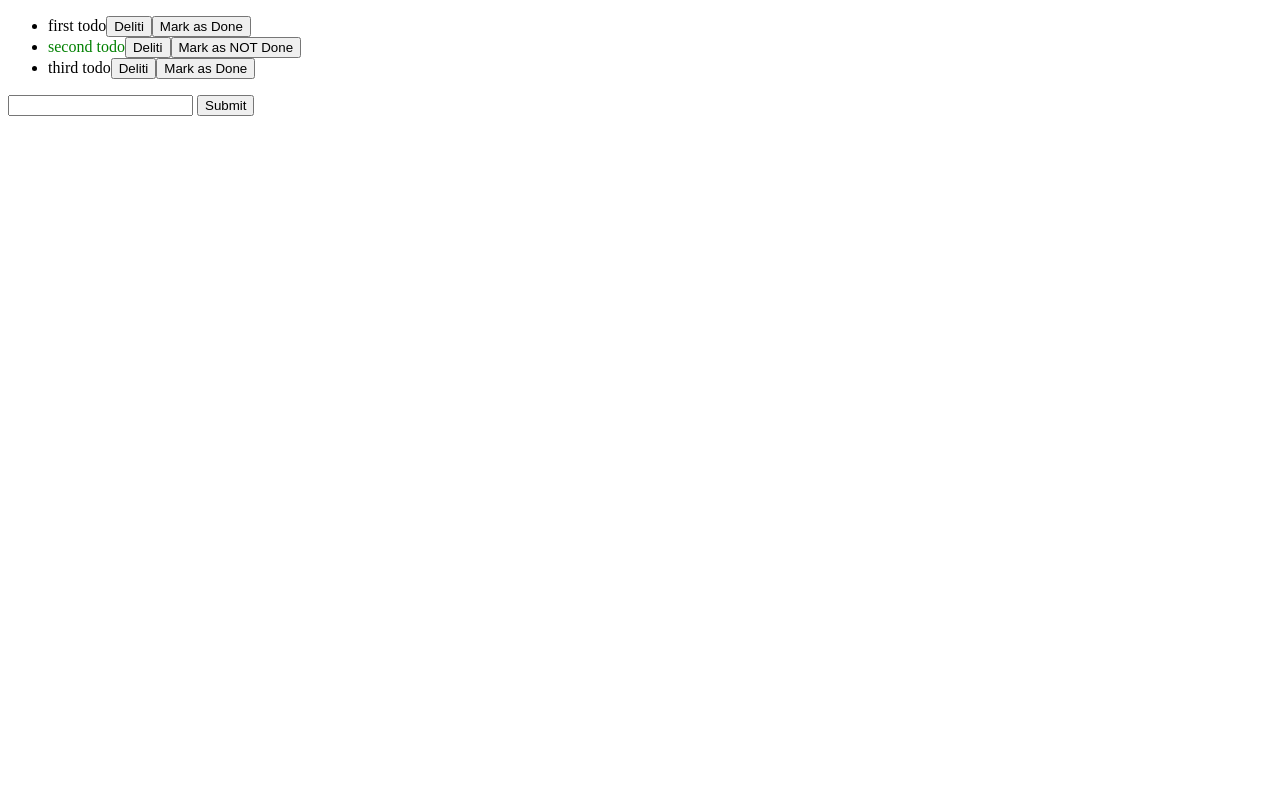
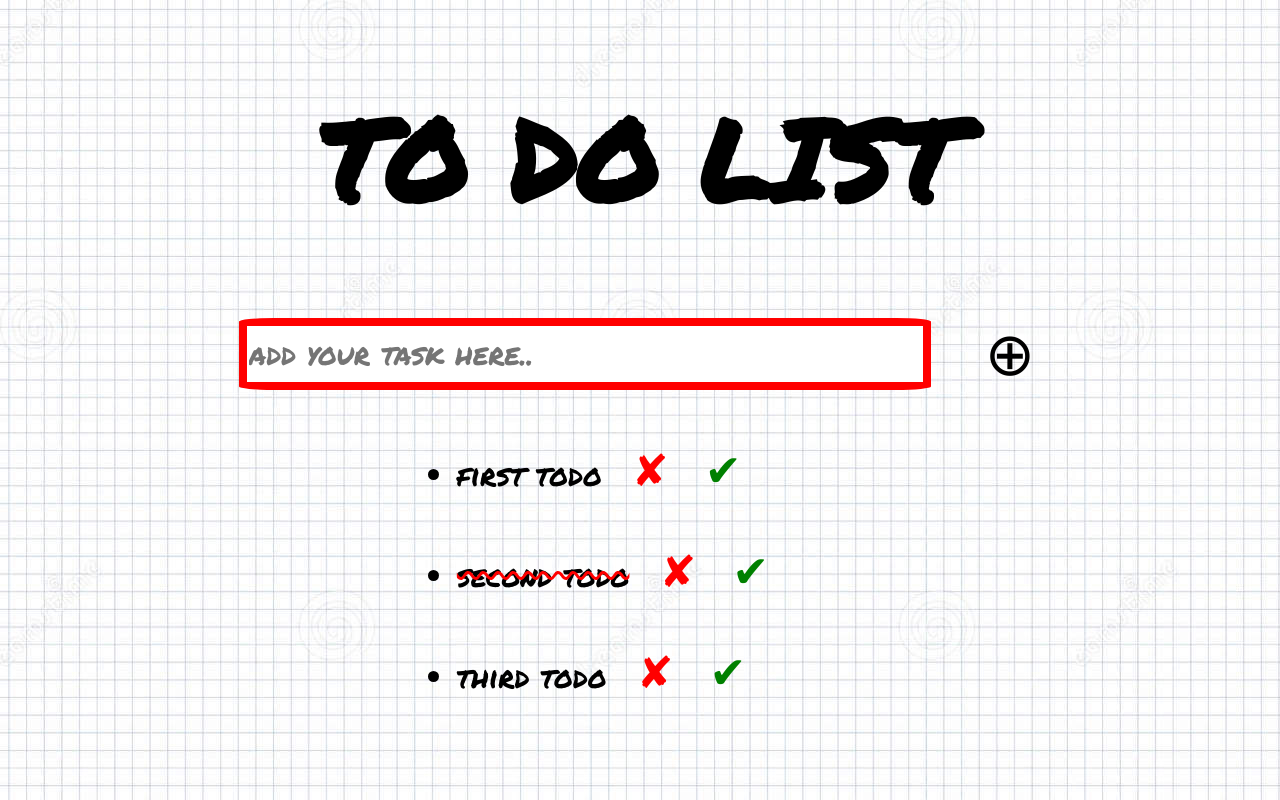
Before and after one commit to FACN7/w3hkproject, a website: page index.html in a window 1280 px wide. Drawn offline with Linux system fonts and the light colour scheme.

Commit message:
css-anddom update merged code...

```diff
--- a/dom.js
+++ b/dom.js
@@ -33,8 +33,9 @@
     // this adds the delete button
 
  	   var deleteButtonNode = document.createElement('button');
+    deleteButtonNode.id = 'deleteButton';
     deleteButtonNode.classList.add('detele-button');
-    deleteButtonNode.textContent = 'Deliti';
+    deleteButtonNode.textContent =" ✘ ";
     deleteButtonNode.addEventListener('click', function(event) {
       var newState = todoFunctions.deleteTodo(state, todo.id);
       update(newState);
@@ -45,8 +46,9 @@
     // add markTodo button
  if(!todo.done){
         var markTodoButtonNode = document.createElement('button');
+        markTodoButtonNode.id = 'markButton';
         markTodoButtonNode.classList.add('marktodo-button');
-        markTodoButtonNode.textContent = 'Mark as Done';
+        markTodoButtonNode.textContent = ' ✔ ';
         markTodoButtonNode.addEventListener('click', (e)=>{
           var newState = todoFunctions.markTodo(state, todo.id);
           update(newState);
@@ -54,8 +56,9 @@
         todoNode.appendChild(markTodoButtonNode);
     }else{
       var markTodoButtonNode = document.createElement('button');
+      markTodoButtonNode.id = 'markButton';
       markTodoButtonNode.classList.add('marktodo-button');
-      markTodoButtonNode.textContent = 'Mark as NOT Done';
+      markTodoButtonNode.textContent = ' ✔ ';
       markTodoButtonNode.addEventListener('click', (e)=> {
         var newState = todoFunctions.markTodo(state, todo.id);
         update(newState);
--- a/index.html
+++ b/index.html
@@ -2,18 +2,24 @@
 <html>
   <head>
     <meta charset="utf-8">
-    <title>tdd todo</title>
+    <title>lsit todo</title>
+    <link href='https://fonts.googleapis.com/css?family=Permanent+Marker:400' rel='stylesheet' type='text/css'>
+
     <link rel="stylesheet" href="./style.css">
   </head>
   <body>
+<h1 id="listTitle"> To do List </h1>
+
+    <form id="add-todo">
+      <input type="text" name="description" id="description" placeholder="add your task here.." value="">
+      <input type="submit"   id="submit" name="" value="⊕">
+    </form>
+
     <div id = "todo-container">
         <ul>
         </ul>
     </div>
-    <form id="add-todo">
-      <input type="text" name="description" id="description" value="">
-      <input type="submit" name="" id="submit" value="Submit">
-    </form>
+
   </body>
   <script type="text/javascript" src = "./logic.js"></script>
   <script type="text/javascript" src = "./dom.js"></script>
--- a/style.css
+++ b/style.css
@@ -1,3 +1,96 @@
-.task-is-done{
-	color: green;
+body{
+
+  background-image: url("./background.jpg");
+  font-family: Permanent Marker, sans-serif;
+  font-size:30px;
+
 }
+
+
+  #deleteButton{
+	font-size: 44px;
+	color:red;
+	margin: 1.5rem;
+        background-color: Transparent;
+	border: none;
+	cursor:pointer;
+	overflow: hidden;
+	outline:none;
+  }
+
+
+
+  #markButton{
+	  font-size: 44px;
+	  margin-right: 3rem;
+	  color: green;
+	  background-color: Transparent;
+	  border: none;
+	  cursor:pointer;
+	  overflow: hidden;
+	  outline:none;
+
+  }
+
+#add-todo{
+  display: flex;
+  justify-content: center;
+
+}
+
+
+
+#todo-container  {
+    display: flex;
+    justify-content: center;
+    /* background-color: yellow; */
+  }
+
+
+#listTitle{
+  color: yellow;
+  color: black;
+  text-align: center;
+  font-size:7rem;
+  font-family: Permanent Marker, sans-serif;
+  text-transform: uppercase;
+  line-height: 1.5em;
+}
+
+
+
+#submit{
+  font-size:60px;
+  margin: 44 px;
+  margin-left: 3rem;
+  width: 17 px;
+  height: 6 px;
+
+  background-color: Transparent;
+  border: none;
+  cursor:pointer;
+    overflow: hidden;
+  outline:none;
+
+}
+
+
+#description{
+  font-size: 30px;
+  font-family: Permanent Marker, sans-serif;
+border: 0.5rem;
+  width: 42rem;
+
+border-radius: 5%;
+ border-style: solid;
+  border-color: red;
+
+}
+
+
+
+
+  .task-is-done{
+  display:inline-block;
+text-decoration: line-through wavy red;
+}
```
Also changed, not shown: background.jpg (added).
